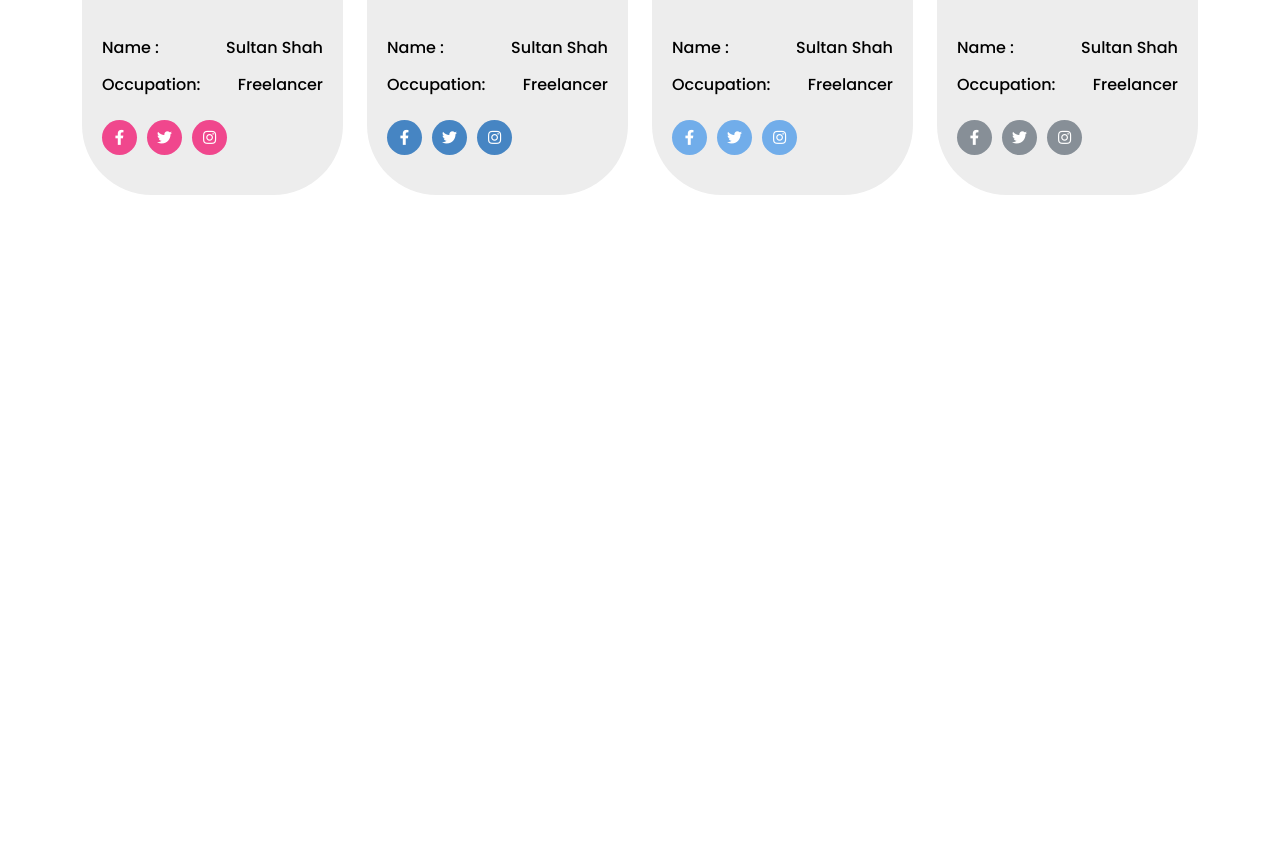
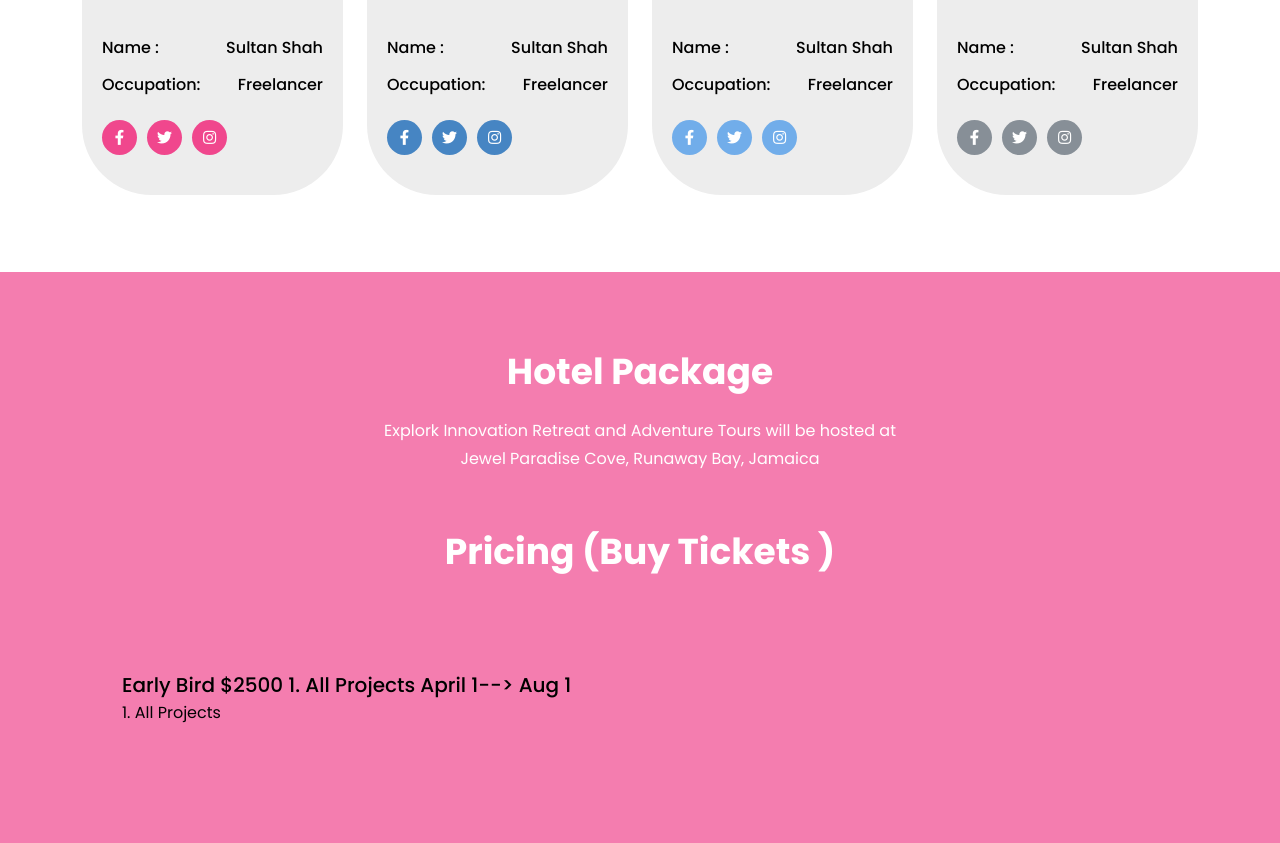
Before and after one commit to manna77/explork, a website: page src/html/index.html in a window 1280 px wide. Shown: the part 5506-6349 px from the top of the page. Before the commit the page ends 5761 px from the top, so only its background shows below. Drawn offline with nearby package versions, Linux system fonts and the light colour scheme; files that its build step writes are made by us from their sources; files whose address does not match are found by name.

Commit message:
pricing running

```diff
--- a/src/assets/sass/sections/_sections.scss
+++ b/src/assets/sass/sections/_sections.scss
@@ -270,3 +270,12 @@ div[class*="col"] {
 	}
 }
 // Speakers Section Ends Here
+
+// Pricing Section Starts Here
+.pricing-section {
+	background-color: hsl(var(--base) / 0.7);
+}
+.pricing-item {
+	padding: 40px;
+}
+// Pricing Section Ends Here
--- a/src/html/index.html
+++ b/src/html/index.html
@@ -217,17 +217,17 @@
 
 
 <!-- Speakers Section Starts Here -->
-<div class="pt-60 pb-60">
+<div class="pt-60 pb-120">
     <div class="container">
         <div class="row justify-content-center">
             <div class="col-md-10 col-lg-7 col-xl-6">
-                <div class="section-header">
+                <div class="section-header text-center">
                     <h2 class="section-header__title">Speakers</h2>
                 </div>
             </div>
         </div>
         <div class="row gy-4 justify-content-center">
-            <div class="col-xl-3 col-md-6 col-lg-4">
+            <div class="col-xl-3 col-sm-6 col-lg-4">
                 <div class="speaker-item">
                     <div class="speaker-item__thumb">
                         <img src="assets/images/thumb/thumb5.jpg" alt="icon">
@@ -249,7 +249,7 @@
                     </div>
                 </div>
             </div>
-            <div class="col-xl-3 col-md-6 col-lg-4">
+            <div class="col-xl-3 col-sm-6 col-lg-4">
                 <div class="speaker-item">
                     <div class="speaker-item__thumb">
                         <img src="" alt="icon">
@@ -271,7 +271,7 @@
                     </div>
                 </div>
             </div>
-            <div class="col-xl-3 col-md-6 col-lg-4">
+            <div class="col-xl-3 col-sm-6 col-lg-4">
                 <div class="speaker-item">
                     <div class="speaker-item__thumb">
                         <img src="" alt="icon">
@@ -293,7 +293,7 @@
                     </div>
                 </div>
             </div>
-            <div class="col-xl-3 col-md-6 col-lg-4">
+            <div class="col-xl-3 col-sm-6 col-lg-4">
                 <div class="speaker-item">
                     <div class="speaker-item__thumb">
                         <img src="" alt="icon">
@@ -321,6 +321,37 @@
 <!-- Speakers Section Ends Here -->
 
 
+<!-- Pricing Section Starts Here -->
+<div class="pt-120 pb-120 pricing-section">
+    <div class="container">
+        <div class="row justify-content-center">
+            <div class="col-md-10 col-lg-7 col-xl-6">
+                <div class="section-header text-center">
+                    <h2 class="section-header__title text-white">Hotel Package</h2>
+                    <p class="text-white">Explork Innovation Retreat and Adventure Tours will be hosted at Jewel Paradise Cove, Runaway Bay, Jamaica</p>
+                </div>
+                <div class="section-header text-center">
+                    <h2 class="section-header__title text-white">Pricing (Buy Tickets )</h2>
+                </div>
+            </div>
+        </div>
+        <div class="row">
+            <div class="col-12">
+                <div class="pricing-item">
+                    <h5 class="pricing-item__title">Early Bird $2500
+                        1. All Projects
+                        April 1--> Aug 1</h5>
+                    <ul class="pricing-item__info">
+                        <li>1. All Projects</li>
+                    </ul>
+                </div>
+            </div>
+        </div>
+    </div>
+</div>
+<!-- Pricing Section Ends Here -->
+
+
 @@include('../partial-html/_footer.html')
 @@include('../partial-html/_template-bottom.html')
 </body>
```
Also changed, not shown: src/index.html (+37 -6 lines), src/assets/css/main.css, 1 other file. Lines whose indentation alone changed are shown as unchanged.
